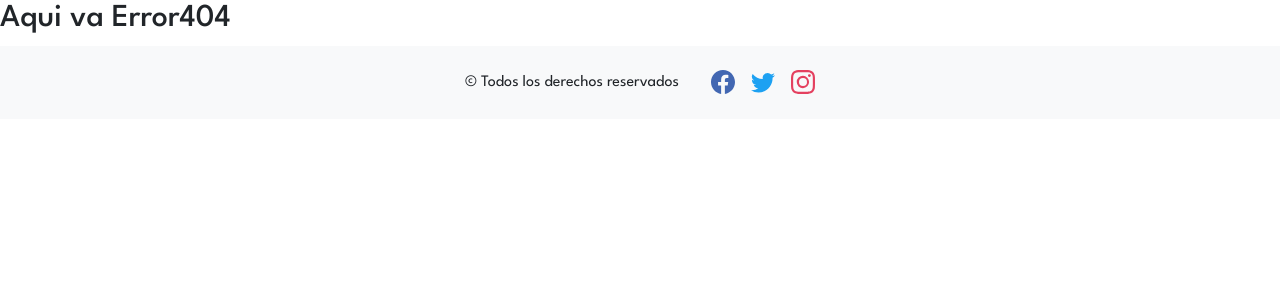
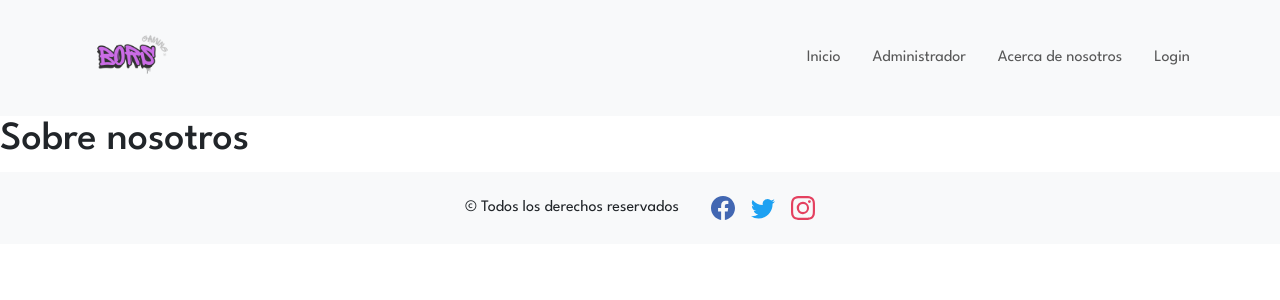
Before and after one commit to jmanuel3/BorsGaming, a React (Vite) app: page /sobrenosotros in a window 1280 px wide. Shown: the top 300 px of the page. Built offline with nearby package versions, Linux system fonts and the light colour scheme.

Commit message:
Maqueto pagina error404

```diff
--- a/src/App.css
+++ b/src/App.css
@@ -9,6 +9,6 @@
   font-style: normal;
 }
 
-main {
+.mainSection {
   flex-grow: 1;
 }
--- a/src/App.jsx
+++ b/src/App.jsx
@@ -3,7 +3,8 @@ import Inicio from "./components/pages/Inicio";
 import Administrador from "./components/pages/Administrador";
 import Menu from "./components/common/Menu";
 import Footer from "./components/common/Footer";
-import Error404 from "./components/pages/error404";
+import Error404 from "./components/pages/Error404";
+import SobreNosotros from "./components/pages/SobreNosotros";
 import "./App.css";
 import "bootstrap/dist/css/bootstrap.min.css";
 
@@ -11,10 +12,11 @@ function App() {
   return (
     <>
       <BrowserRouter>
+        <Menu></Menu>
         <Routes>
           <Route path="/" element={<Inicio />} />
           <Route path="/administrador" element={<Administrador />} />
-          <Route path="/" element={<Inicio />} />
+          <Route path="/sobrenosotros" element={<SobreNosotros />} />
           <Route path="*" element={<Error404 />} />
         </Routes>
         <Footer></Footer>
--- a/src/components/pages/Error404.jsx
+++ b/src/components/pages/Error404.jsx
@@ -1,8 +1,16 @@
+import error from "../../assets/error404.webp";
+import { Link } from "react-router";
+
 const Error404 = () => {
   return (
-    <div>
-      <h2>Aqui va Error404</h2>
-    </div>
+    <section className="mainSection text-center m-2">
+      <img src={error} width={500} alt="Error404" />
+      <div className="m-4">
+        <Link className="btn btn-dark" to={"/"}>
+          Volver al inicio
+        </Link>
+      </div>
+    </section>
   );
 };
 
--- a/src/components/pages/Inicio.jsx
+++ b/src/components/pages/Inicio.jsx
@@ -1,8 +1,8 @@
 import Menu from "../common/Menu";
+import Footer from "../common/Footer";
 const Inicio = () => {
   return (
     <>
-      <Menu />
     </>
   );
 };
--- /dev/null
+++ b/src/components/pages/SobreNosotros.jsx
@@ -0,0 +1,9 @@
+const SobreNosotros = () => {
+  return (
+    <div>
+      <h1>Sobre nosotros</h1>
+    </div>
+  );
+};
+
+export default SobreNosotros;
```
Also changed, not shown: src/assets/error404.webp (added).
